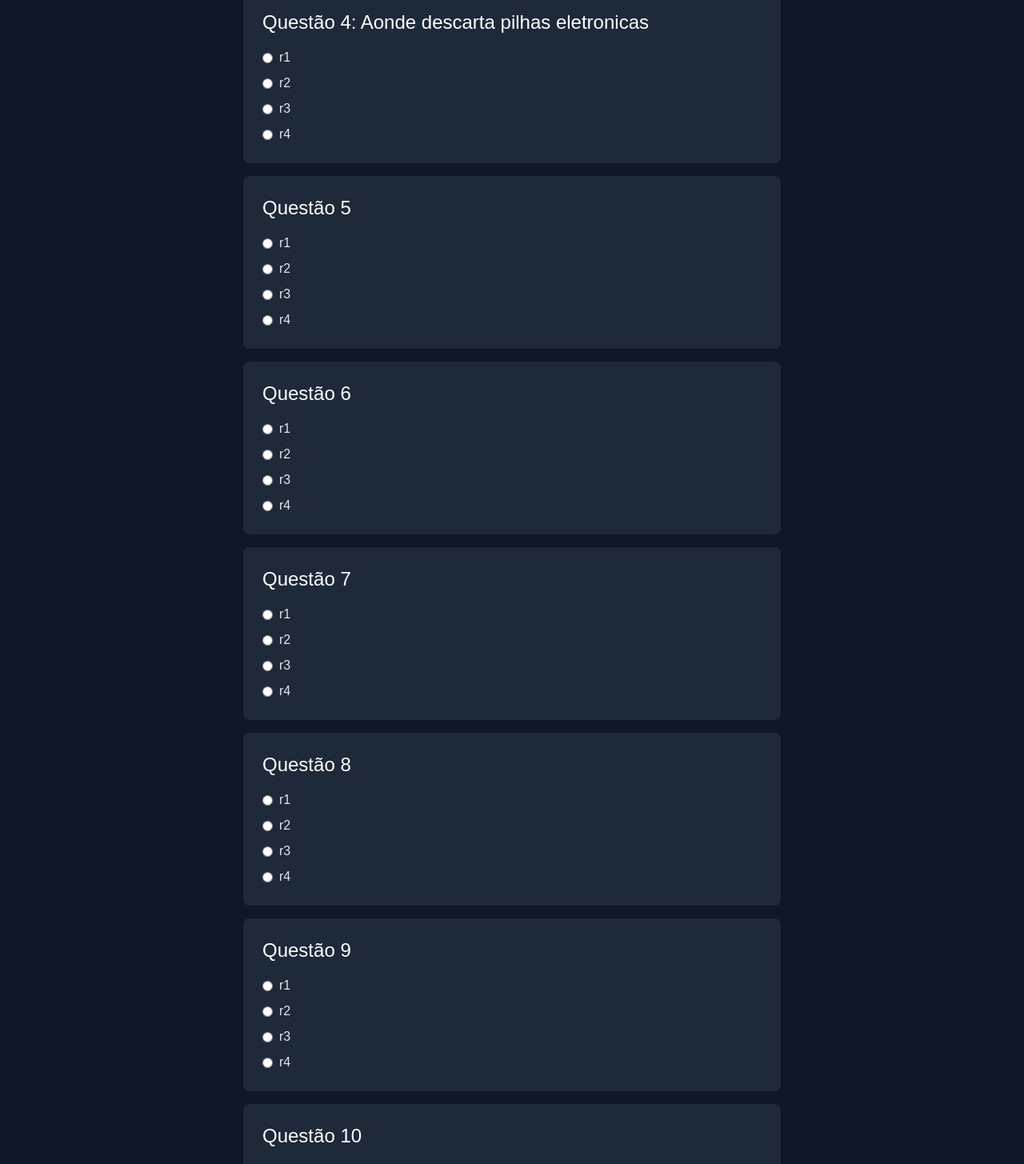
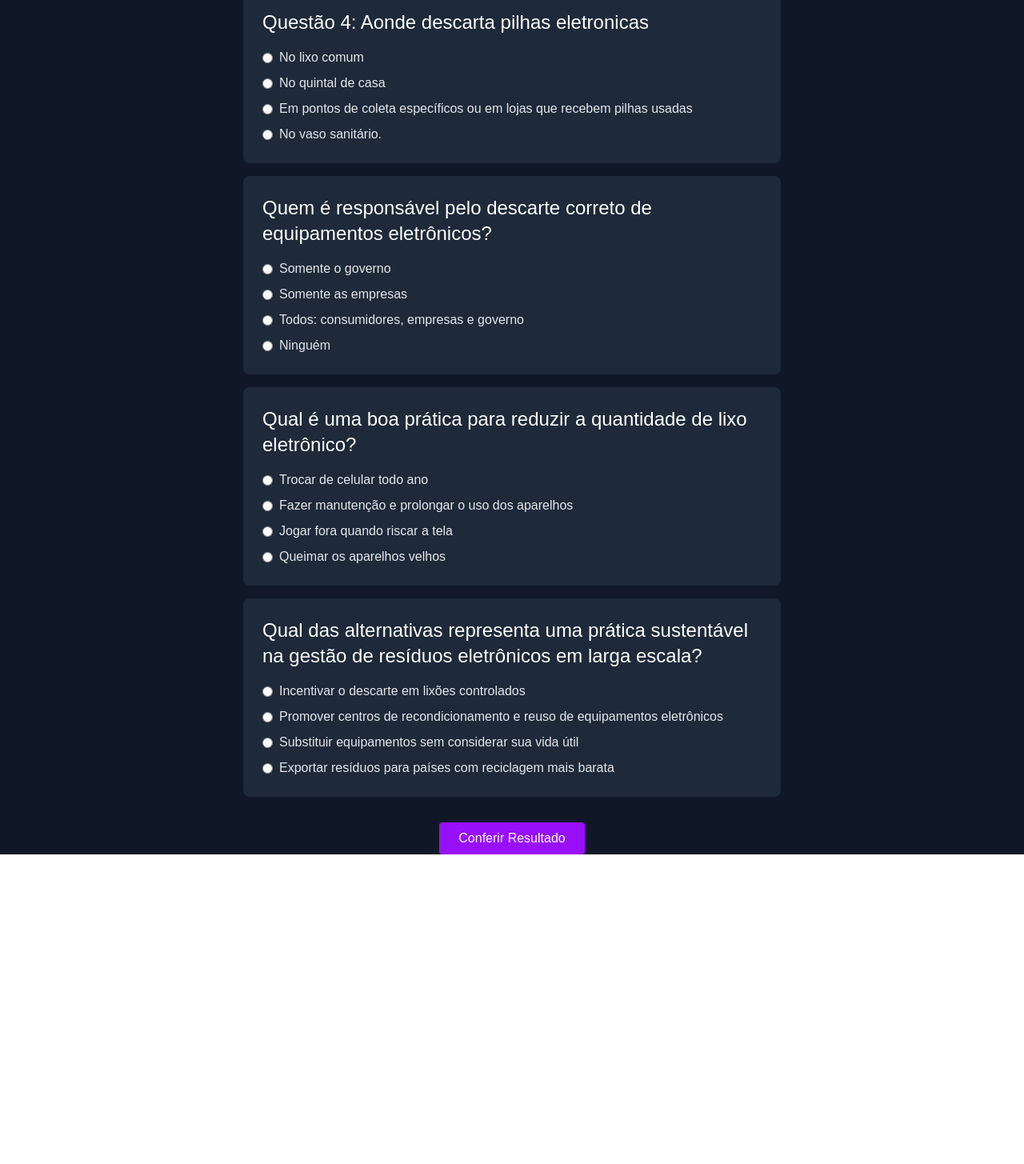
Before and after one commit to isaquesousa22/tcc-final, a Next.js app in the folder frontend/: page /quiz in a window 1280 px wide. Shown: the part 1020-2475 px from the top of the page at 80% size. After the commit the page ends 2088 px from the top, so only its background shows below. Built offline with nearby package versions, Linux system fonts and the light colour scheme.

Commit message:
refactor: change return log patter

```diff
--- a/frontend/src/app/page.tsx
+++ b/frontend/src/app/page.tsx
@@ -15,7 +15,7 @@ export default function Home() {
 
             <a className="text-[#8ea579]" href="#serviço">Services </a>
             <a className="text-[#8ea579]"  href="">Why recicle </a>
-            <a className="text-[#8ea579]"  href="">About Us </a>
+            <a className="text-[#8ea579]"  href="#sobre nos">About Us </a>
            <Link className="text-[#8ea579]" href="/blog">Blog</Link>
 
 
@@ -160,8 +160,54 @@ export default function Home() {
         </div>
       </main>
 
-      <footer>
+      <footer id="sobre nos" className="bg-[#a7b996]">
+      <div className="max-w-7xl mx-auto  px-6 py-10 grid grid-cols-1 md:grid-cols-4 gap-10">
 
+{/* Coluna 1 - Logo e descrição */}
+<div>
+  <h2 className="text-2xl font-bold mb-3 text-[#fff5e9]">EcoSolutions</h2>
+  <p className="text-sm text-[#d1d5db]">
+    Conectando pessoas e empresas para um planeta mais limpo e sustentável.
+    Reciclar é um pequeno gesto com um grande impacto.
+  </p>
+</div>
+
+{/* Coluna 2 - Links rápidos */}
+<div>
+  <h3 className="text-lg font-semibold mb-3">Links Rápidos</h3>
+  <ul className="space-y-2 text-sm">
+    <li><Link href="/" className="hover:text-[#c2e0b9] transition">Início</Link></li>
+    <li><a href="#serviço" className="hover:text-[#c2e0b9] transition">Serviços</a></li>
+    <li><Link href="/blog" className="hover:text-[#c2e0b9] transition">Blog</Link></li>
+
+  </ul>
+</div>
+
+{/* Coluna 3 - Contato */}
+<div>
+  <h3 className="text-lg font-semibold mb-3">Contato</h3>
+  <ul className="text-sm space-y-2">
+    <li>📍 São Paulo, Brasil</li>
+    <li>📧 contato@ecosolutions.com</li>
+    <li>📞 (11) 98765-4321</li>
+  </ul>
+</div>
+
+{/* Coluna 4 - Redes sociais */}
+<div>
+  <h3 className="text-lg font-semibold mb-3">Siga-nos</h3>
+  <div className="flex space-x-4">
+    <a href="#" className="hover:text-[#c2e0b9] transition">🌿 Instagram</a>
+    <a href="#" className="hover:text-[#c2e0b9] transition">🌎 LinkedIn</a>
+  </div>
+</div>
+
+</div>
+
+{/* Linha inferior */}
+<div className="border-t border-[#6b7c62] text-center py-4 text-sm text-[#d1d5db]">
+© {new Date().getFullYear()} EcoSolutions. Todos os direitos reservados.
+</div>
       </footer>
     </div>
   );
--- a/frontend/src/app/quiz/questions.ts
+++ b/frontend/src/app/quiz/questions.ts
@@ -18,37 +18,23 @@ export const questions: QuestionData[] = [
   },
   {
     questions: ["Questão 4:  Aonde descarta pilhas eletronicas "],
-    options: ["r1", "r2", "r3", "r4"],
-    answer: ["r?"],
+    options: ["No lixo comum", "No quintal de casa", "Em pontos de coleta específicos ou em lojas que recebem pilhas usadas", "No vaso sanitário."],
+    answer: ["Em pontos de coleta específicos ou em lojas que recebem pilhas usadas"],
   },
   {
-    questions: ["Questão 5"],
-    options: ["r1", "r2", "r3", "r4"],
-    answer: ["r?"],
+    questions: ["Quem é responsável pelo descarte correto de equipamentos eletrônicos?"],
+    options: ["Somente o governo", "Somente as empresas", "Todos: consumidores, empresas e governo", "Ninguém"],
+    answer: ["Todos: consumidores, empresas e governo"],
   },
   {
-    questions: ["Questão 6"],
-    options: ["r1", "r2", "r3", "r4"],
-    answer: ["r?"],
+    questions: ["Qual é uma boa prática para reduzir a quantidade de lixo eletrônico?"],
+    options: ["Trocar de celular todo ano", "Fazer manutenção e prolongar o uso dos aparelhos", "Jogar fora quando riscar a tela", "Queimar os aparelhos velhos"],
+    answer: ["Fazer manutenção e prolongar o uso dos aparelhos"],
   },
   {
-    questions: ["Questão 7"],
-    options: ["r1", "r2", "r3", "r4"],
-    answer: ["r?"],
+    questions: ["Qual das alternativas representa uma prática sustentável na gestão de resíduos eletrônicos em larga escala?"],
+    options: ["Incentivar o descarte em lixões controlados", "Promover centros de recondicionamento e reuso de equipamentos eletrônicos", "Substituir equipamentos sem considerar sua vida útil", "Exportar resíduos para países com reciclagem mais barata"],
+    answer: ["Promover centros de recondicionamento e reuso de equipamentos eletrônicos"],
   },
-  {
-    questions: ["Questão 8"],
-    options: ["r1", "r2", "r3", "r4"],
-    answer: ["r?"],
-  },
-  {
-    questions: ["Questão 9"],
-    options: ["r1", "r2", "r3", "r4"],
-    answer: ["r?"],
-  },
-  {
-    questions: ["Questão 10"],
-    options: ["r1", "r2", "r3", "r4"],
-    answer: ["r?"],
-  },
+
 ];
```
